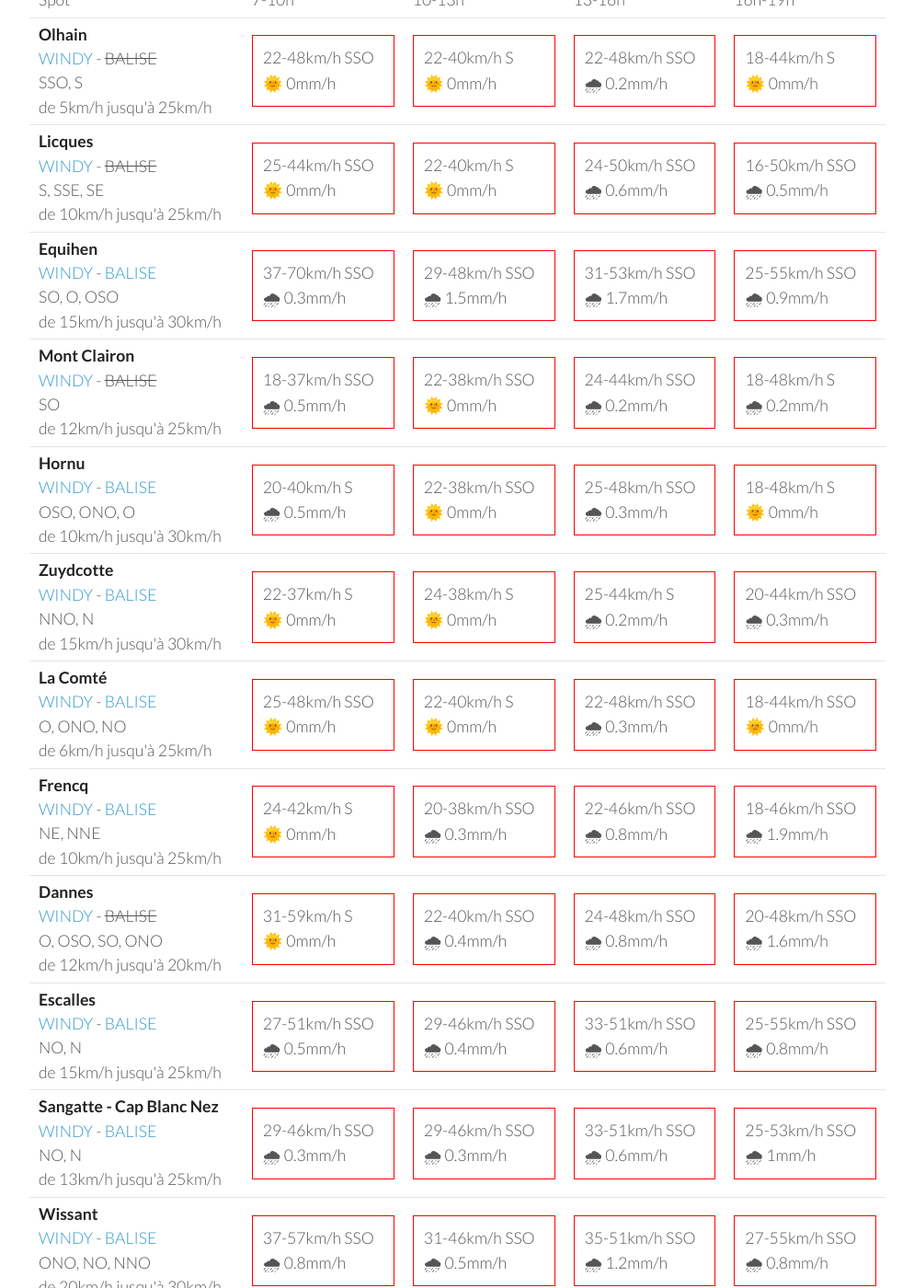
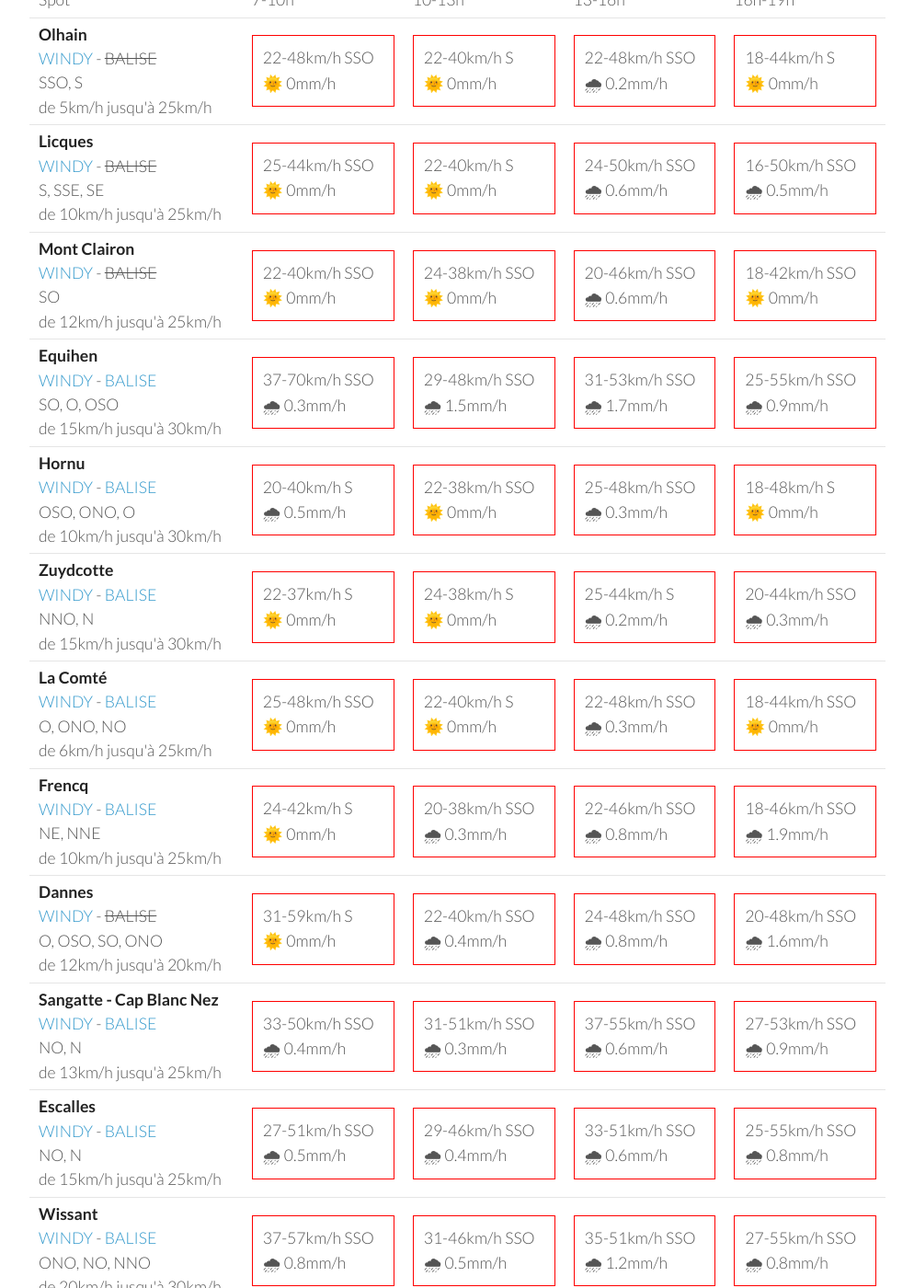
Before and after one commit to parapente-dans-le-nord/parapente-dans-le-nord.github.io, a Jekyll site: the page built from all.markdown, in a window 1280 px wide and 1400 px high, scrolled down 3864 px. Shown: the whole window at 92% size, without its empty margins (26-1020 px from the left). Built offline with Jekyll 4.4.1, drawn with Linux system fonts in a browser that asks for light colours; some of the changed text lies outside the part shown.

Commit message:
update index.markdown

```diff
--- a/all.markdown
+++ b/all.markdown
@@ -20,16 +20,6 @@ page mise à jour le lundi 14 novembre 17:03
       <td>10-13h</td>
       <td>13-16h</td>
       <td>16h-19h</td>
-    </tr>
-<tr>
-        <td><strong>Mont Clairon</strong><br><a href="https://windy.com/49.919/2.729?49.515,2.730,8,m:e2magfH">WINDY</a> - <span class="no-balise"> BALISE </span><br> <span class="vent-favorable">SO</span><br><span class="force-vent">de 12km/h jusqu'à 25km/h</span> </td>
-
-            <td><div class="not-flyable"><p>5-12km/h SE</p><p>🌞 0mm/h</p></div></td>
-            <td><div class="not-flyable"><p>11-20km/h SSE</p><p>🌞 0mm/h</p></div></td>
-            <td><div class="not-flyable"><p>12-24km/h SSO</p><p>🌞 0mm/h</p></div></td>
-            <td><div class="not-flyable"><p>11-29km/h S</p><p>🌞 0mm/h</p></div></td>
-
-
     </tr>
 <tr>
         <td><strong>Licques</strong><br><a href="https://windy.com/50.786/1.936?50.388,1.934,8">WINDY</a> - <span class="no-balise"> BALISE </span><br> <span class="vent-favorable">S, SSE, SE</span><br><span class="force-vent">de 10km/h jusqu'à 25km/h</span> </td>
@@ -47,6 +37,16 @@ page mise à jour le lundi 14 novembre 17:03
             <td><div class="not-flyable"><p>0-0km/h NA</p><p>🌧️ 0mm/h</p></div></td>
             <td><div class="not-flyable"><p>0-0km/h NA</p><p>🌧️ 0mm/h</p></div></td>
             <td><div class="not-flyable"><p>16-33km/h S</p><p>🌞 0mm/h</p></div></td>
+
+    </tr>
+<tr>
+        <td><strong>Sangatte - Cap Blanc Nez</strong><br><a href="https://windy.com/50.945/1.742?50.548,1.741,8,m:e33agd3">WINDY</a> - <span class=""><a href="https://balisemeteo.com/balise_histo.php?idBalise=159">BALISE</a> </span><br> <span class="vent-favorable">NO, N</span><br><span class="force-vent">de 13km/h jusqu'à 25km/h</span> </td>
+
+            <td><div class="not-flyable"><p>11-22km/h S</p><p>🌞 0mm/h</p></div></td>
+            <td><div class="not-flyable"><p>9-18km/h SSE</p><p>🌞 0mm/h</p></div></td>
+            <td><div class="not-flyable"><p>11-20km/h SSO</p><p>🌞 0mm/h</p></div></td>
+            <td><div class="not-flyable"><p>12-22km/h SSO</p><p>🌞 0mm/h</p></div></td>
+
 
     </tr>
 <tr>
@@ -104,15 +104,6 @@ page mise à jour le lundi 14 novembre 17:03
 
     </tr>
 <tr>
-        <td><strong>Sangatte - Cap Blanc Nez</strong><br><a href="https://windy.com/50.945/1.742?50.548,1.741,8,m:e33agd3">WINDY</a> - <span class=""><a href="https://balisemeteo.com/balise_histo.php?idBalise=159">BALISE</a> </span><br> <span class="vent-favorable">NO, N</span><br><span class="force-vent">de 13km/h jusqu'à 25km/h</span> </td>
-
-            <td><div class="not-flyable"><p>0-0km/h NA</p><p>🌧️ 0mm/h</p></div></td>
-            <td><div class="not-flyable"><p>0-0km/h NA</p><p>🌧️ 0mm/h</p></div></td>
-            <td><div class="not-flyable"><p>0-0km/h NA</p><p>🌧️ 0mm/h</p></div></td>
-            <td><div class="not-flyable"><p>3-7km/h OSO</p><p>🌞 0mm/h</p></div></td>
-
-    </tr>
-<tr>
         <td><strong>Escalles</strong><br><a href="https://windy.com/50.918/1.714?arome,50.522,1.714,8">WINDY</a> - <span class=""><a href="https://balisemeteo.com/balise_histo.php?idBalise=159">BALISE</a> </span><br> <span class="vent-favorable">NO, N</span><br><span class="force-vent">de 15km/h jusqu'à 25km/h</span> </td>
 
             <td><div class="not-flyable"><p>0-0km/h NA</p><p>🌧️ 0mm/h</p></div></td>
@@ -128,6 +119,15 @@ page mise à jour le lundi 14 novembre 17:03
             <td><div class="not-flyable"><p>0-0km/h NA</p><p>🌧️ 0mm/h</p></div></td>
             <td><div class="not-flyable"><p>0-0km/h NA</p><p>🌧️ 0mm/h</p></div></td>
             <td><div class="not-flyable"><p>11-18km/h S</p><p>🌞 0mm/h</p></div></td>
+
+    </tr>
+<tr>
+        <td><strong>Mont Clairon</strong><br><a href="https://windy.com/49.919/2.729?49.515,2.730,8,m:e2magfH">WINDY</a> - <span class="no-balise"> BALISE </span><br> <span class="vent-favorable">SO</span><br><span class="force-vent">de 12km/h jusqu'à 25km/h</span> </td>
+
+            <td><div class="not-flyable"><p>0-0km/h NA</p><p>🌧️ 0mm/h</p></div></td>
+            <td><div class="not-flyable"><p>0-0km/h NA</p><p>🌧️ 0mm/h</p></div></td>
+            <td><div class="not-flyable"><p>0-0km/h NA</p><p>🌧️ 0mm/h</p></div></td>
+            <td><div class="not-flyable"><p>11-20km/h SSE</p><p>🌞 0mm/h</p></div></td>
 
     </tr>
 <tr>
@@ -195,22 +195,22 @@ page mise à jour le lundi 14 novembre 17:03
 
     </tr>
 <tr>
+        <td><strong>Mont Clairon</strong><br><a href="https://windy.com/49.919/2.729?49.515,2.730,8,m:e2magfH">WINDY</a> - <span class="no-balise"> BALISE </span><br> <span class="vent-favorable">SO</span><br><span class="force-vent">de 12km/h jusqu'à 25km/h</span> </td>
+
+            <td><div class="not-flyable"><p>20-31km/h SSE</p><p>🌞 0mm/h</p></div></td>
+            <td><div class="not-flyable"><p>24-38km/h SSE</p><p>🌞 0mm/h</p></div></td>
+            <td><div class="not-flyable"><p>22-38km/h SSE</p><p>🌞 0mm/h</p></div></td>
+            <td><div class="not-flyable"><p>25-42km/h S</p><p>🌧 0.9mm/h</p></div></td>
+
+
+    </tr>
+<tr>
         <td><strong>Zuydcotte</strong><br><a href="https://windy.com/51.064/2.491?50.669,2.488,8,m:e4hagfk">WINDY</a> - <span class=""><a href="https://www.allosurf.net/meteo/live/dunkerque-station-meteo-lfak-8329.html">BALISE</a> </span><br> <span class="vent-favorable">NNO, N</span><br><span class="force-vent">de 15km/h jusqu'à 30km/h</span> </td>
 
             <td><div class="not-flyable"><p>20-31km/h SSE</p><p>🌞 0mm/h</p></div></td>
             <td><div class="not-flyable"><p>27-46km/h SSE</p><p>🌞 0mm/h</p></div></td>
             <td><div class="not-flyable"><p>31-51km/h SSE</p><p>🌞 0mm/h</p></div></td>
             <td><div class="not-flyable"><p>29-50km/h SSE</p><p>🌧 1.8mm/h</p></div></td>
-
-
-    </tr>
-<tr>
-        <td><strong>Mont Clairon</strong><br><a href="https://windy.com/49.919/2.729?49.515,2.730,8,m:e2magfH">WINDY</a> - <span class="no-balise"> BALISE </span><br> <span class="vent-favorable">SO</span><br><span class="force-vent">de 12km/h jusqu'à 25km/h</span> </td>
-
-            <td><div class="not-flyable"><p>16-29km/h SSE</p><p>🌞 0mm/h</p></div></td>
-            <td><div class="not-flyable"><p>22-37km/h SSE</p><p>🌞 0mm/h</p></div></td>
-            <td><div class="not-flyable"><p>24-46km/h SSE</p><p>🌞 0mm/h</p></div></td>
-            <td><div class="not-flyable"><p>22-44km/h S</p><p>🌧 1.7mm/h</p></div></td>
 
 
     </tr>
@@ -247,10 +247,10 @@ page mise à jour le lundi 14 novembre 17:03
 <tr>
         <td><strong>Sangatte - Cap Blanc Nez</strong><br><a href="https://windy.com/50.945/1.742?50.548,1.741,8,m:e33agd3">WINDY</a> - <span class=""><a href="https://balisemeteo.com/balise_histo.php?idBalise=159">BALISE</a> </span><br> <span class="vent-favorable">NO, N</span><br><span class="force-vent">de 13km/h jusqu'à 25km/h</span> </td>
 
-            <td><div class="not-flyable"><p>25-40km/h SSE</p><p>🌞 0mm/h</p></div></td>
-            <td><div class="not-flyable"><p>31-50km/h SSE</p><p>🌞 0mm/h</p></div></td>
-            <td><div class="not-flyable"><p>35-55km/h SSE</p><p>🌧 0.4mm/h</p></div></td>
-            <td><div class="not-flyable"><p>33-59km/h S</p><p>🌧 1.8mm/h</p></div></td>
+            <td><div class="not-flyable"><p>27-42km/h S</p><p>🌞 0mm/h</p></div></td>
+            <td><div class="not-flyable"><p>31-48km/h SSE</p><p>🌞 0mm/h</p></div></td>
+            <td><div class="not-flyable"><p>35-53km/h SSE</p><p>🌧 0.8mm/h</p></div></td>
+            <td><div class="not-flyable"><p>35-53km/h S</p><p>🌧 2.8mm/h</p></div></td>
 
 
     </tr>
@@ -341,22 +341,22 @@ page mise à jour le lundi 14 novembre 17:03
 
     </tr>
 <tr>
+        <td><strong>Mont Clairon</strong><br><a href="https://windy.com/49.919/2.729?49.515,2.730,8,m:e2magfH">WINDY</a> - <span class="no-balise"> BALISE </span><br> <span class="vent-favorable">SO</span><br><span class="force-vent">de 12km/h jusqu'à 25km/h</span> </td>
+
+            <td><div class="not-flyable"><p>22-40km/h SSO</p><p>🌞 0mm/h</p></div></td>
+            <td><div class="not-flyable"><p>24-38km/h SSO</p><p>🌞 0mm/h</p></div></td>
+            <td><div class="not-flyable"><p>20-46km/h SSO</p><p>🌧 0.6mm/h</p></div></td>
+            <td><div class="not-flyable"><p>18-42km/h SSO</p><p>🌞 0mm/h</p></div></td>
+
+
+    </tr>
+<tr>
         <td><strong>Equihen</strong><br><a href="https://windy.com/50.679/1.572?50.279,1.571,8,m:e3CagdM">WINDY</a> - <span class=""><a href="https://balisemeteo.com/balise_histo.php?idBalise=159">BALISE</a> </span><br> <span class="vent-favorable">SO, O, OSO</span><br><span class="force-vent">de 15km/h jusqu'à 30km/h</span> </td>
 
             <td><div class="not-flyable"><p>37-70km/h SSO</p><p>🌧 0.3mm/h</p></div></td>
             <td><div class="not-flyable"><p>29-48km/h SSO</p><p>🌧 1.5mm/h</p></div></td>
             <td><div class="not-flyable"><p>31-53km/h SSO</p><p>🌧 1.7mm/h</p></div></td>
             <td><div class="not-flyable"><p>25-55km/h SSO</p><p>🌧 0.9mm/h</p></div></td>
-
-
-    </tr>
-<tr>
-        <td><strong>Mont Clairon</strong><br><a href="https://windy.com/49.919/2.729?49.515,2.730,8,m:e2magfH">WINDY</a> - <span class="no-balise"> BALISE </span><br> <span class="vent-favorable">SO</span><br><span class="force-vent">de 12km/h jusqu'à 25km/h</span> </td>
-
-            <td><div class="not-flyable"><p>18-37km/h SSO</p><p>🌧 0.5mm/h</p></div></td>
-            <td><div class="not-flyable"><p>22-38km/h SSO</p><p>🌞 0mm/h</p></div></td>
-            <td><div class="not-flyable"><p>24-44km/h SSO</p><p>🌧 0.2mm/h</p></div></td>
-            <td><div class="not-flyable"><p>18-48km/h S</p><p>🌧 0.2mm/h</p></div></td>
 
 
     </tr>
@@ -411,22 +411,22 @@ page mise à jour le lundi 14 novembre 17:03
 
     </tr>
 <tr>
+        <td><strong>Sangatte - Cap Blanc Nez</strong><br><a href="https://windy.com/50.945/1.742?50.548,1.741,8,m:e33agd3">WINDY</a> - <span class=""><a href="https://balisemeteo.com/balise_histo.php?idBalise=159">BALISE</a> </span><br> <span class="vent-favorable">NO, N</span><br><span class="force-vent">de 13km/h jusqu'à 25km/h</span> </td>
+
+            <td><div class="not-flyable"><p>33-50km/h SSO</p><p>🌧 0.4mm/h</p></div></td>
+            <td><div class="not-flyable"><p>31-51km/h SSO</p><p>🌧 0.3mm/h</p></div></td>
+            <td><div class="not-flyable"><p>37-55km/h SSO</p><p>🌧 0.6mm/h</p></div></td>
+            <td><div class="not-flyable"><p>27-53km/h SSO</p><p>🌧 0.9mm/h</p></div></td>
+
+
+    </tr>
+<tr>
         <td><strong>Escalles</strong><br><a href="https://windy.com/50.918/1.714?arome,50.522,1.714,8">WINDY</a> - <span class=""><a href="https://balisemeteo.com/balise_histo.php?idBalise=159">BALISE</a> </span><br> <span class="vent-favorable">NO, N</span><br><span class="force-vent">de 15km/h jusqu'à 25km/h</span> </td>
 
             <td><div class="not-flyable"><p>27-51km/h SSO</p><p>🌧 0.5mm/h</p></div></td>
             <td><div class="not-flyable"><p>29-46km/h SSO</p><p>🌧 0.4mm/h</p></div></td>
             <td><div class="not-flyable"><p>33-51km/h SSO</p><p>🌧 0.6mm/h</p></div></td>
             <td><div class="not-flyable"><p>25-55km/h SSO</p><p>🌧 0.8mm/h</p></div></td>
-
-
-    </tr>
-<tr>
-        <td><strong>Sangatte - Cap Blanc Nez</strong><br><a href="https://windy.com/50.945/1.742?50.548,1.741,8,m:e33agd3">WINDY</a> - <span class=""><a href="https://balisemeteo.com/balise_histo.php?idBalise=159">BALISE</a> </span><br> <span class="vent-favorable">NO, N</span><br><span class="force-vent">de 13km/h jusqu'à 25km/h</span> </td>
-
-            <td><div class="not-flyable"><p>29-46km/h SSO</p><p>🌧 0.3mm/h</p></div></td>
-            <td><div class="not-flyable"><p>29-46km/h SSO</p><p>🌧 0.3mm/h</p></div></td>
-            <td><div class="not-flyable"><p>33-51km/h SSO</p><p>🌧 0.6mm/h</p></div></td>
-            <td><div class="not-flyable"><p>25-53km/h SSO</p><p>🌧 1mm/h</p></div></td>
 
 
     </tr>
@@ -479,10 +479,10 @@ page mise à jour le lundi 14 novembre 17:03
 <tr>
         <td><strong>Mont Clairon</strong><br><a href="https://windy.com/49.919/2.729?49.515,2.730,8,m:e2magfH">WINDY</a> - <span class="no-balise"> BALISE </span><br> <span class="vent-favorable">SO</span><br><span class="force-vent">de 12km/h jusqu'à 25km/h</span> </td>
 
-            <td><div class="not-flyable"><p>25-48km/h SO</p><p>🌞 0mm/h</p></div></td>
-            <td><div class="not-flyable"><p>27-51km/h SO</p><p>🌧 0.5mm/h</p></div></td>
-            <td><div class="not-flyable"><p>31-64km/h OSO</p><p>🌞 0mm/h</p></div></td>
-            <td><div class="not-flyable"><p>20-55km/h SO</p><p>🌧 0.7mm/h</p></div></td>
+            <td><div class="not-flyable"><p>33-62km/h SSO</p><p>🌧 0.9mm/h</p></div></td>
+            <td><div class="not-flyable"><p>29-59km/h SO</p><p>🌞 0mm/h</p></div></td>
+            <td><div class="not-flyable"><p>27-61km/h SO</p><p>🌧 0.2mm/h</p></div></td>
+            <td><div class="not-flyable"><p>20-55km/h SO</p><p>🌧 1.3mm/h</p></div></td>
 
 
     </tr>
@@ -567,22 +567,22 @@ page mise à jour le lundi 14 novembre 17:03
 
     </tr>
 <tr>
+        <td><strong>Sangatte - Cap Blanc Nez</strong><br><a href="https://windy.com/50.945/1.742?50.548,1.741,8,m:e33agd3">WINDY</a> - <span class=""><a href="https://balisemeteo.com/balise_histo.php?idBalise=159">BALISE</a> </span><br> <span class="vent-favorable">NO, N</span><br><span class="force-vent">de 13km/h jusqu'à 25km/h</span> </td>
+
+            <td><div class="not-flyable"><p>50-79km/h SO</p><p>🌧 2.1mm/h</p></div></td>
+            <td><div class="not-flyable"><p>48-75km/h OSO</p><p>🌧 0.8mm/h</p></div></td>
+            <td><div class="not-flyable"><p>46-75km/h OSO</p><p>🌞 0mm/h</p></div></td>
+            <td><div class="not-flyable"><p>38-68km/h SO</p><p>🌧 0.2mm/h</p></div></td>
+
+
+    </tr>
+<tr>
         <td><strong>Zuydcotte</strong><br><a href="https://windy.com/51.064/2.491?50.669,2.488,8,m:e4hagfk">WINDY</a> - <span class=""><a href="https://www.allosurf.net/meteo/live/dunkerque-station-meteo-lfak-8329.html">BALISE</a> </span><br> <span class="vent-favorable">NNO, N</span><br><span class="force-vent">de 15km/h jusqu'à 30km/h</span> </td>
 
             <td><div class="not-flyable"><p>38-61km/h SSO</p><p>🌧 1.2mm/h</p></div></td>
             <td><div class="not-flyable"><p>38-61km/h SO</p><p>🌧 0.6mm/h</p></div></td>
             <td><div class="not-flyable"><p>37-66km/h SO</p><p>🌧 0.3mm/h</p></div></td>
             <td><div class="not-flyable"><p>27-59km/h SO</p><p>🌞 0mm/h</p></div></td>
-
-
-    </tr>
-<tr>
-        <td><strong>Sangatte - Cap Blanc Nez</strong><br><a href="https://windy.com/50.945/1.742?50.548,1.741,8,m:e33agd3">WINDY</a> - <span class=""><a href="https://balisemeteo.com/balise_histo.php?idBalise=159">BALISE</a> </span><br> <span class="vent-favorable">NO, N</span><br><span class="force-vent">de 13km/h jusqu'à 25km/h</span> </td>
-
-            <td><div class="not-flyable"><p>53-88km/h SO</p><p>🌧 2.1mm/h</p></div></td>
-            <td><div class="not-flyable"><p>46-79km/h OSO</p><p>🌧 3.3mm/h</p></div></td>
-            <td><div class="not-flyable"><p>40-70km/h SO</p><p>🌧 1.1mm/h</p></div></td>
-            <td><div class="not-flyable"><p>35-64km/h SO</p><p>🌧 6mm/h</p></div></td>
 
 
     </tr>
--- a/index.markdown
+++ b/index.markdown
@@ -7,7 +7,7 @@ title:  "Ou ça vole"
 {: .links}
 
 # Prevision Windy, modèle Arome
-page mise à jour le lundi 14 novembre 17:03
+page mise à jour le lundi 14 novembre 19:03
 
 
 
```
Also changed, not shown: other parts of all.markdown (+1 -1 lines).
